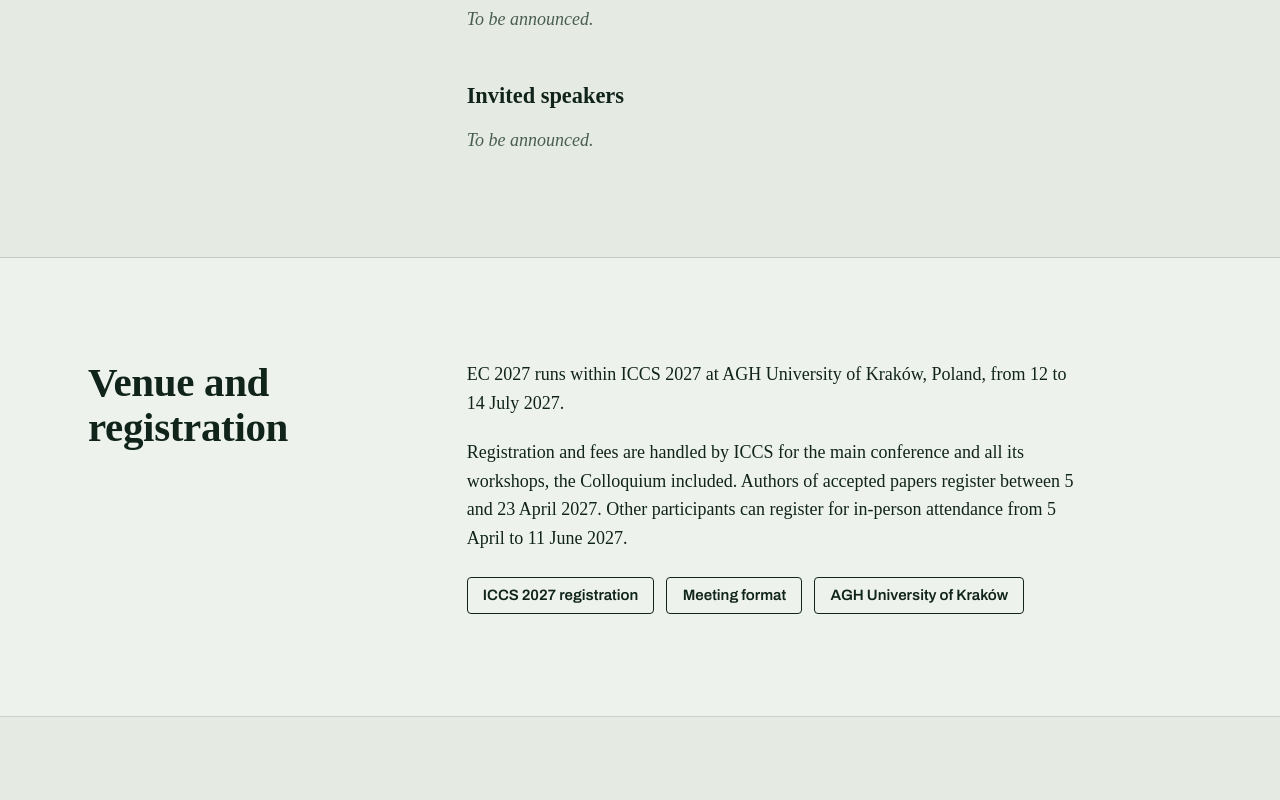
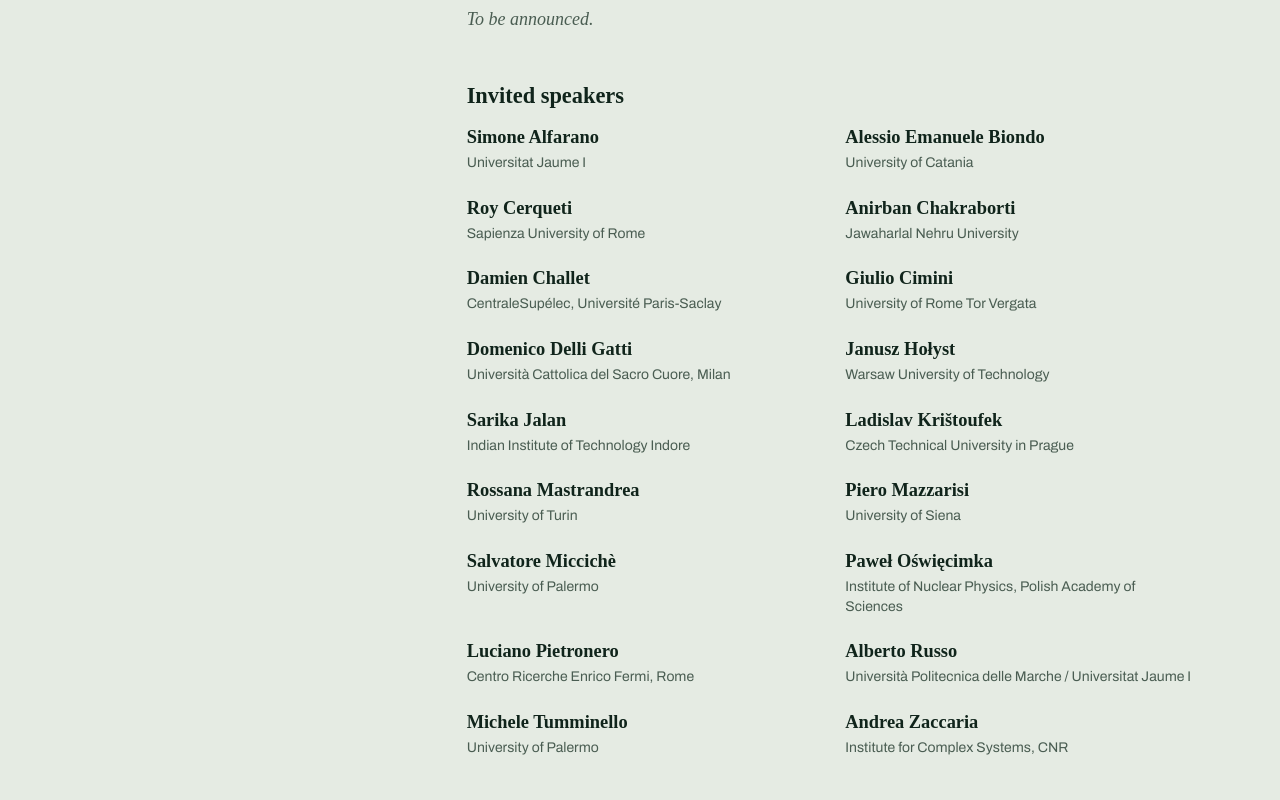
Before and after one commit to brandi-giuseppe/ec2027, a plain HTML site: page index.html in a window 1280 px wide. Shown: the part 4540-5340 px from the top of the page. Drawn offline with Linux system fonts and the light colour scheme; a web font is replaced by a local one.

Commit message:
Add invited speakers list to index.html
Added a list of invited speakers with their affiliations.

```diff
--- a/index.html
+++ b/index.html
@@ -428,7 +428,26 @@
         <p class="tba">To be announced.</p>
 
         <h3>Invited speakers</h3>
-        <p class="tba">To be announced.</p>
+        <ul class="people">
+  <li><span class="name">Simone Alfarano</span><span class="aff">Universitat Jaume I</span></li>
+  <li><span class="name">Alessio Emanuele Biondo</span><span class="aff">University of Catania</span></li>
+  <li><span class="name">Roy Cerqueti</span><span class="aff">Sapienza University of Rome</span></li>
+  <li><span class="name">Anirban Chakraborti</span><span class="aff">Jawaharlal Nehru University</span></li>
+  <li><span class="name">Damien Challet</span><span class="aff">CentraleSupélec, Université Paris-Saclay</span></li>
+  <li><span class="name">Giulio Cimini</span><span class="aff">University of Rome Tor Vergata</span></li>
+  <li><span class="name">Domenico Delli Gatti</span><span class="aff">Università Cattolica del Sacro Cuore, Milan</span></li>
+  <li><span class="name">Janusz Hołyst</span><span class="aff">Warsaw University of Technology</span></li>
+  <li><span class="name">Sarika Jalan</span><span class="aff">Indian Institute of Technology Indore</span></li>
+  <li><span class="name">Ladislav Krištoufek</span><span class="aff">Czech Technical University in Prague</span></li>
+  <li><span class="name">Rossana Mastrandrea</span><span class="aff">University of Turin</span></li>
+  <li><span class="name">Piero Mazzarisi</span><span class="aff">University of Siena</span></li>
+  <li><span class="name">Salvatore Miccichè</span><span class="aff">University of Palermo</span></li>
+  <li><span class="name">Paweł Oświęcimka</span><span class="aff">Institute of Nuclear Physics, Polish Academy of Sciences</span></li>
+  <li><span class="name">Luciano Pietronero</span><span class="aff">Centro Ricerche Enrico Fermi, Rome</span></li>
+  <li><span class="name">Alberto Russo</span><span class="aff">Università Politecnica delle Marche / Universitat Jaume I</span></li>
+  <li><span class="name">Michele Tumminello</span><span class="aff">University of Palermo</span></li>
+  <li><span class="name">Andrea Zaccaria</span><span class="aff">Institute for Complex Systems, CNR</span></li>
+</ul>
 
         <!-- To add a contact address, uncomment and edit:
         <h3>Contact</h3>
```
